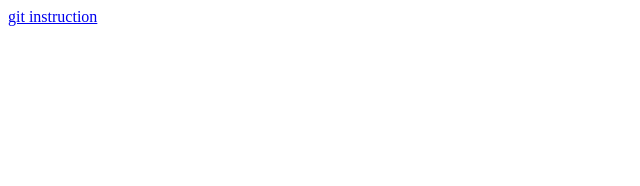
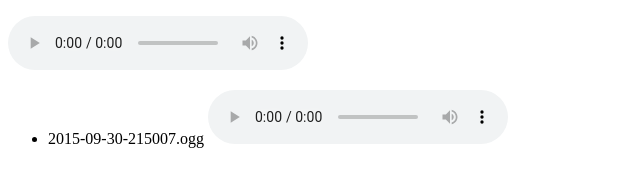
Before and after one commit to wplongpub/old_wplongpub.github.io, a plain HTML site: page index.html in a window 1280 px wide. Shown: the whole page, without its empty margins (0-640 px from the left). Drawn offline with Linux system fonts and the light colour scheme.

Commit message:
audio starting

```diff
--- a/index.html
+++ b/index.html
@@ -1,9 +1,21 @@
 <!DOCTYPE html>
 <html lang="en">
   <head>
-    <title> PHYS 7361 </title>
+    <title> wplongpub </title>
     <body>
-      <a href="git_instruction.txt"> git instruction </a>
+      <p>
+	<audio controls src="./audio/2015-09-30-212931.ogg">
+	</audio>
+	<ul>
+	  <li> 2015-09-30-215007.ogg <audio controls src="./audio/2015-09-30-215007.ogg"> </li>
+	</ul>
+
+	</audio>
+
+      </p>
+
+
+
     </body>
 
   </head>
```
Also changed, not shown: 3 other files.
